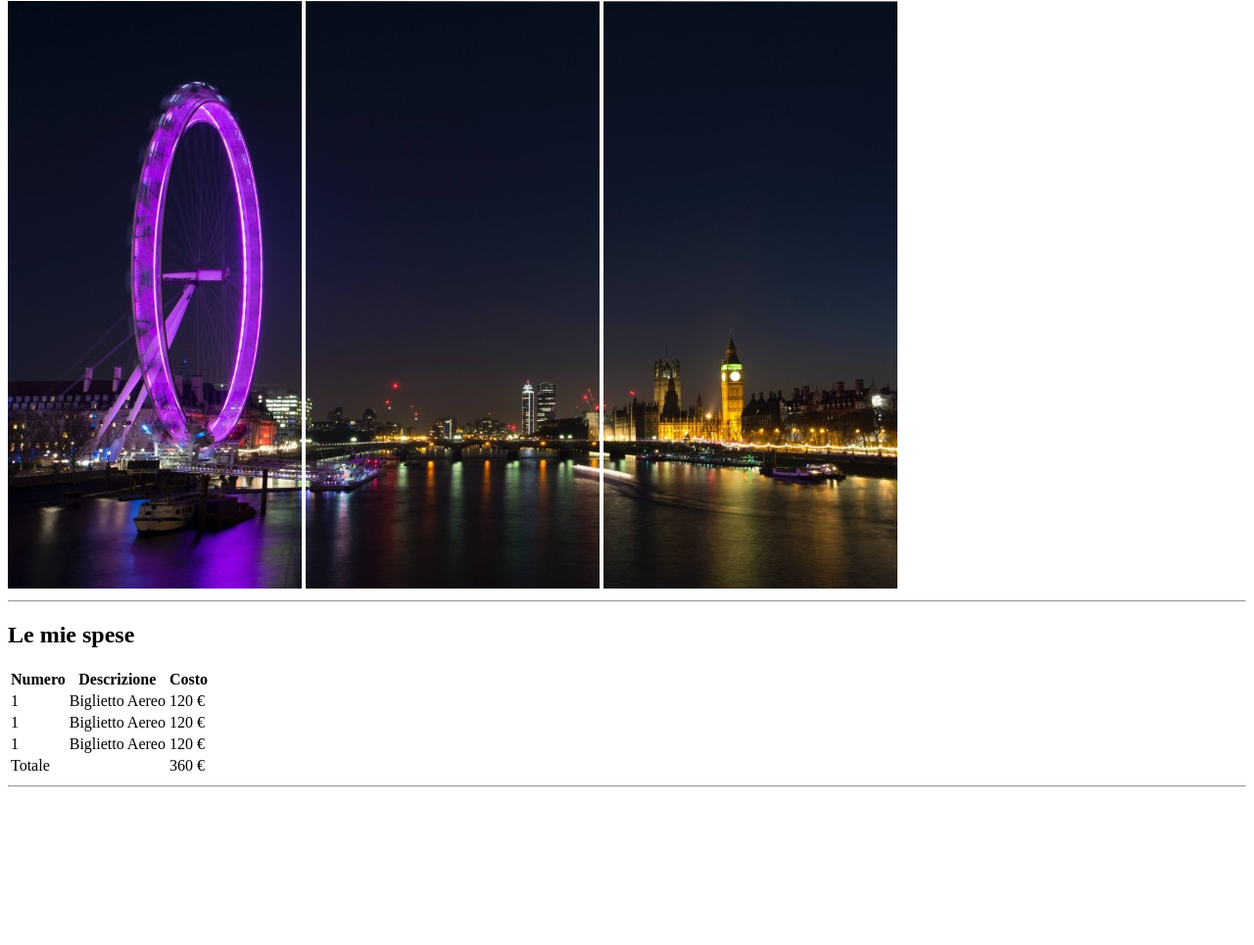
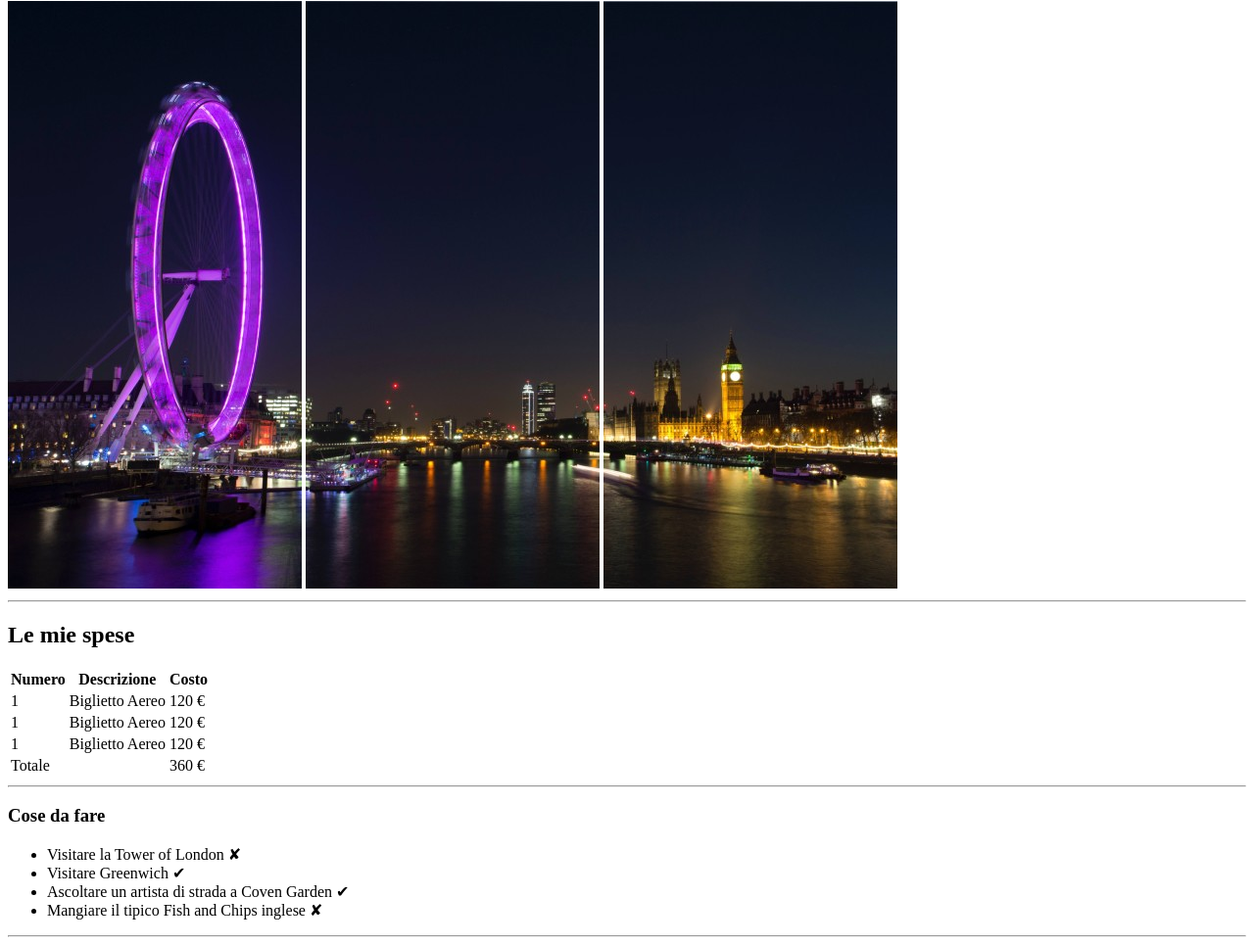
Before and after one commit to PaoloZampa/html-london-trip, a plain HTML site: page index.html in a window 1280 px wide. Shown: the part 79-1044 px from the top of the page at 98% size. Before the commit the page ends 891 px from the top, so only its background shows below. Drawn offline with Linux system fonts and the light colour scheme.

Commit message:
Unordered list

```diff
--- a/index.html
+++ b/index.html
@@ -19,6 +19,7 @@
 
         <main>
             <!-- Tabella le mie spese -->
+            <div>
                 <h2>Le mie spese</h2>
                 <table>
                     <thead>
@@ -54,7 +55,20 @@
                     </tfoot>
                 </table>
                 <hr>
-        <!-- /Tabella le mie spese -->
+            </div>
+
+            <!-- Sezione UL cose da fare -->
+            <div>
+                <h3>Cose da fare</h3>
+                <ul>
+                    <li>Visitare la Tower of London &#x2718;</li>
+                    <li>Visitare Greenwich &#x2714;</li>
+                    <li>Ascoltare un artista di strada a Coven Garden &#x2714;</li>
+                    <li>Mangiare il tipico Fish and Chips inglese &#x2718;</li>
+                </ul>
+                <hr>
+            </div>
+
 
 
         </main>
```
Lines whose indentation alone changed are shown as unchanged.
